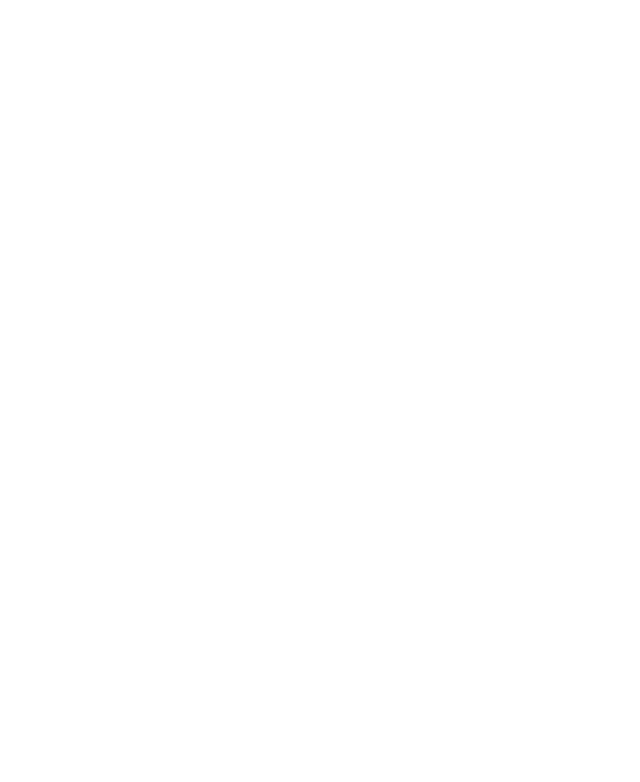
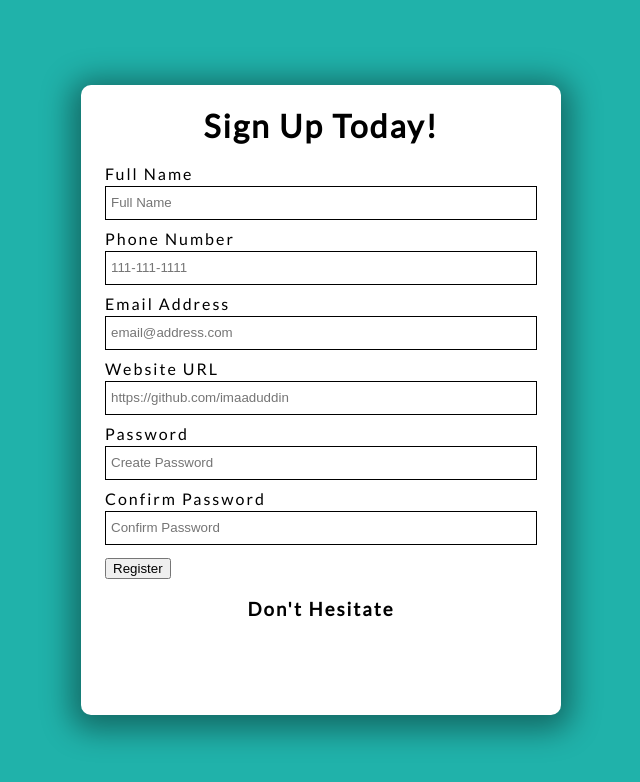
Before and after one commit to imaaduddin/Form-Validator, a plain HTML site: page index.htm in a window 1280 px wide. Shown: the whole page, without its empty margins (319-959 px from the left). Drawn offline with Linux system fonts and the light colour scheme.

Commit message:
styling and layout

```diff
--- a/index.htm
+++ b/index.htm
@@ -9,7 +9,47 @@
   <link rel="stylesheet" href="style.css">
 </head>
 <body>
-
+  <div class="container">
+    <h1>Sign Up Today!</h1>
+    <!-- Form -->
+    <form id="form">
+      <!-- Full Name -->
+      <div class="form-group">
+        <label for="name">Full Name</label>
+        <input type="text" id="name" placeholder="Full Name">
+      </div>
+      <!-- Phone Number -->
+      <div class="form-group">
+        <label for="phone">Phone Number</label>
+        <input type="tell" id="phone" placeholder="111-111-1111">
+      </div>
+      <!-- Email Address -->
+      <div class="form-group">
+        <label for="email">Email Address</label>
+        <input type="email" id="email" placeholder="email@address.com">
+      </div>
+      <!-- Website URL -->
+      <div class="form-group">
+        <label for="website">Website URL</label>
+        <input type="url" id="website" placeholder="https://github.com/imaaduddin">
+      </div>
+      <!-- Password -->
+      <div class="form-group">
+        <label for="password1">Password</label>
+        <input type="password" id="password1" placeholder="Create Password">
+      </div>
+      <!-- Confirm Password -->
+      <div class="form-group">
+        <label for="password2">Confirm Password</label>
+        <input type="password" id="password2" placeholder="Confirm Password">
+      </div>
+      <button type="submit">Register</button>
+    </form>
+    <!-- Error/Success Message -->
+    <div class="message-container">
+      <h3 id="message">Don't Hesitate</h3>
+    </div>
+  </div>
   <!-- Script -->
   <script src="script.js"></script>
 </body>
--- a/style.css
+++ b/style.css
@@ -0,0 +1,50 @@
+@import url('https://fonts.googleapis.com/css2?family=Lato&display=swap');
+
+html {
+  box-sizing: border-box;
+}
+
+body {
+  margin: 0;
+  min-height: 100vh;
+  font-family: 'Lato', sans-serif;
+  letter-spacing: 2px;
+  display: flex;
+  align-items: center;
+  justify-content: center;
+  background: lightseagreen;
+}
+
+.container {
+  width: 480px;
+  height: 630px;
+  background-color: white;
+  display: flex;
+  flex-direction: column;
+  align-items: center;
+  border-radius: 10px;
+  box-shadow: 0 5px 30px 10px rgba(0, 0, 0, 0.4);
+}
+
+/* Form */
+form {
+  width: 90%;
+}
+
+.form-group {
+  height: 65px;
+}
+
+label {
+  position: relative;
+  bottom: 3px;
+}
+
+input {
+  width: 100%;
+  height: 34px;
+  padding: 5px;
+  border: 1px solid black;
+  outline: none;
+  box-sizing: border-box;
+}
```
